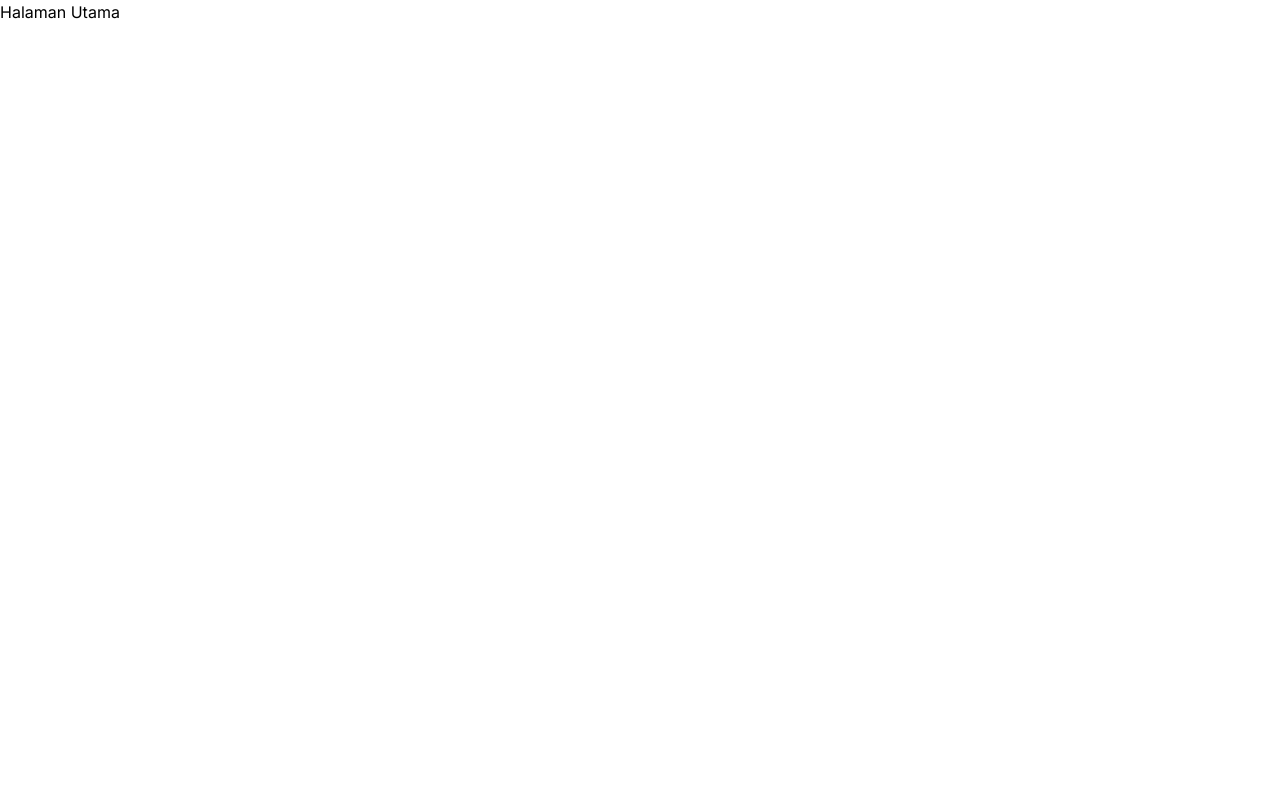
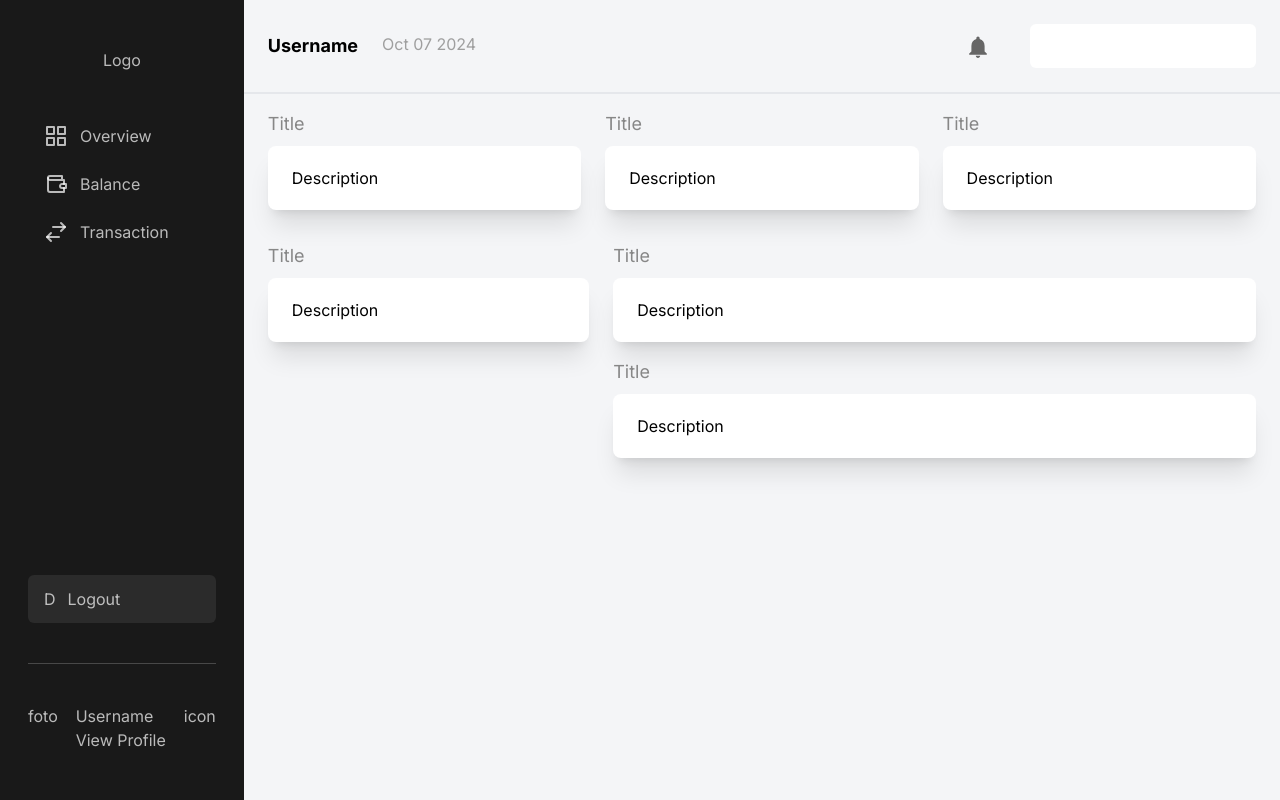
Before and after one commit to Reagenn/admin-ui, a React (Vite) app: page / in a window 1280 px wide. Built offline with nearby package versions, Linux system fonts and the light colour scheme.

Commit message:
update react icon

```diff
--- a/package.json
+++ b/package.json
@@ -10,6 +10,9 @@
     "preview": "vite preview"
   },
   "dependencies": {
+    "@emotion/react": "^11.13.3",
+    "@emotion/styled": "^11.13.0",
+    "@mui/icons-material": "^6.1.5",
     "react": "^18.3.1",
     "react-dom": "^18.3.1",
     "react-router-dom": "^6.27.0"
--- /dev/null
+++ b/src/component/Elements/Card/index.jsx
@@ -0,0 +1,10 @@
+const Card = () => {
+  return (
+    <>
+      <div className="text-lg text-gray-02 mb-2">Title</div>
+      <div className="bg-white rounded-lg px-6 py-5 shadow-xl">Description</div>
+    </>
+  );
+};
+
+export default Card;
--- /dev/null
+++ b/src/component/Elements/Icon/index.jsx
@@ -0,0 +1,37 @@
+const IconWrapper = ({ children }) => (
+  <svg width="24" height="24" viewBox="0 0 24 24" fill="none" xmlns="http://www.w3.org/2000/svg">
+    {children}
+  </svg>
+);
+
+const OverviewIcon = () => (
+  <IconWrapper>
+    <path d="M21 14H14V21H21V14Z" stroke="currentColor" strokeWidth="2" strokeLinecap="round" strokeLinejoin="round" />
+    <path d="M10 14H3V21H10V14Z" stroke="currentColor" strokeWidth="2" strokeLinecap="round" strokeLinejoin="round" />
+    <path d="M21 3H14V10H21V3Z" stroke="currentColor" strokeWidth="2" strokeLinecap="round" strokeLinejoin="round" />
+    <path d="M10 3H3V10H10V3Z" stroke="currentColor" strokeWidth="2" strokeLinecap="round" strokeLinejoin="round" />
+  </IconWrapper>
+);
+
+const BalanceIcon = () => (
+  <IconWrapper>
+    <path d="M20 12V8H6C5.46957 8 4.96086 7.78929 4.58579 7.41421C4.21071 7.03914 4 6.53043 4 6C4 4.9 4.9 4 6 4H18V8" stroke="currentColor" strokeWidth="2" strokeLinecap="round" strokeLinejoin="round" />
+    <path d="M4 6V18C4 19.1 4.9 20 6 20H20V16" stroke="currentColor" strokeWidth="2" strokeLinecap="round" strokeLinejoin="round" />
+    <path d="M18 12C17.4696 12 16.9609 12.2107 16.5858 12.5858C16.2107 12.9609 16 13.4696 16 14C16 15.1 16.9 16 18 16H22V12H18Z" stroke="currentColor" strokeWidth="2" strokeLinecap="round" strokeLinejoin="round" />
+  </IconWrapper>
+);
+
+const TransactionIcon = () => (
+  <IconWrapper>
+    <path d="M17 11L21 7L17 3" stroke="currentColor" strokeWidth="2" strokeLinecap="round" strokeLinejoin="round" />
+    <path d="M21 7H9" stroke="currentColor" strokeWidth="2" strokeLinecap="round" strokeLinejoin="round" />
+    <path d="M7 21L3 17L7 13" stroke="currentColor" strokeWidth="2" strokeLinecap="round" strokeLinejoin="round" />
+    <path d="M15 17H3" stroke="currentColor" strokeWidth="2" strokeLinecap="round" strokeLinejoin="round" />
+  </IconWrapper>
+);
+
+export const Icon = {
+  Overview: OverviewIcon,
+  Balance: BalanceIcon,
+  Transaction: TransactionIcon,
+};
--- a/src/component/Elements/LabeledInput/Input.jsx
+++ b/src/component/Elements/LabeledInput/Input.jsx
@@ -1,15 +1,7 @@
 const Input = (props) => {
-  const { type, placeholder, name } = props;
+  const { type, placeholder, name, variant = "bg-special-mainBg border border-gray-03" } = props;
 
-  return (
-    <input
-      type={type}
-      className="py-3 ps-4 text-sm border rounded-md w-full bg-special-mainBg border-gray-03 text-gray-01 focus:border-black focus:outline-none focus:ring-0"
-      placeholder={placeholder}
-      name={name}
-      id={name}
-    />
-  );
+  return <input type={type} className={`${variant} py-3 ps-4 text-sm  rounded-md w-full text-gray-01 focus:border-black focus:outline-none focus:ring-0`} placeholder={placeholder} name={name} id={name} />;
 };
 
 export default Input;
--- /dev/null
+++ b/src/component/Fragments/Header.jsx
@@ -0,0 +1,25 @@
+import Input from "../Elements/LabeledInput/Input";
+import NotificationsIcon from "@mui/icons-material/Notifications";
+
+const Header = () => {
+  const date = new Date().toDateString().slice(4);
+
+  return (
+    <header className="border-b-2 p-6 flex items-center justify-between">
+      <div className="flex">
+        <div className="font-bold text-lg">Username</div>
+        <div className="ms-6 text-gray-03">{date}</div>
+      </div>
+      <div className="flex">
+        <div className="self-center">
+          <NotificationsIcon className="text-gray-01 scale-110" />
+        </div>
+        <div className="ms-10 hidden sm:block">
+          <Input variant="bg-white w-80" />
+        </div>
+      </div>
+    </header>
+  );
+};
+
+export default Header;
--- /dev/null
+++ b/src/component/Fragments/Navbar.jsx
@@ -0,0 +1,62 @@
+import { Link } from "react-router-dom";
+import { Icon } from "../Elements/Icon";
+
+const Navbar = () => {
+  const menus = [
+    {
+      id: "overview",
+      link: "/",
+      icon: <Icon.Overview />,
+      label: "Overview",
+    },
+    {
+      id: "balance",
+      link: "/balance",
+      icon: <Icon.Balance />,
+      label: "Balance",
+    },
+    {
+      id: "transaction",
+      link: "/transaction",
+      icon: <Icon.Transaction />,
+      label: "Transaction",
+    },
+  ];
+
+  return (
+    <nav className="bg-defaultBlack text-special-bg2 sm:w-72 w-36 min-h-screen px-7 py-12 flex flex-col justify-between">
+      <div>
+        <div className="flex justify-center mb-10">Logo</div>
+        {menus.map((menu) => (
+          <Link to={menu.link}>
+            <div className="flex hover:bg-special-bg3 hover:text-white px-4 py-3 rounded-md">
+              <div className="mx-auto sm:mx-0">{menu.icon}</div>
+              <div className="ms-3 hidden sm:block">{menu.label}</div>
+            </div>
+          </Link>
+        ))}
+      </div>
+      <div className="sticky bottom-12">
+        <Link to="/logout">
+          <div className="flex bg-special-bg3 px-4 py-3 rounded-md hover:text-white">
+            <div className="mx-auto sm:mx-0">D</div>
+            <div className="ms-3 hidden sm:block">Logout</div>
+          </div>
+        </Link>
+
+        <div className="border-b my-10 border-b-special-bg"></div>
+        <div className="flex justify-between">
+          <div className="mx-auto sm:mx-0">foto</div>
+          <div className="hidden sm:block">
+            Username
+            <br />
+            View Profile
+          </div>
+          <div className="hidden sm:block">icon</div>
+        </div>
+      </div>
+    </nav>
+  );
+};
+
+export default Navbar;
--- /dev/null
+++ b/src/component/Layouts/MainLayout.jsx
@@ -0,0 +1,24 @@
+import Header from "../Fragments/Header";
+import Navbar from "../Fragments/Navbar";
+
+const MainLayout = (props) => {
+  const { children } = props;
+
+  return (
+    <div className="flex bg-special-mainBg w-screen min-h-screen max-w-full">
+      {/* navbar start*/}
+      <Navbar />
+      {/* navbar end*/}
+      <div className="w-screen">
+        {/* header start*/}
+        <Header />
+        {/* header end*/}
+        {/* content start*/}
+        <main className="px-6 py-4">{children}</main>
+        {/* content end*/}
+      </div>
+    </div>
+  );
+};
+
+export default MainLayout;
--- /dev/null
+++ b/src/pages/balance.jsx
@@ -0,0 +1,38 @@
+import Card from "../component/Elements/Card";
+import MainLayout from "../component/Layouts/MainLayout";
+
+const BalancePage = () => {
+  return (
+    <MainLayout type="balance">
+      {/* top content start*/}
+      <div className="mb-8 sm:flex sm:gap-6">
+        <div className="sm:w-1/3">
+          <Card />
+        </div>
+        <div className="sm:w-1/3">
+          <Card />
+        </div>
+        <div className="sm:w-1/3">
+          <Card />
+        </div>
+      </div>
+      {/* top content end*/}
+      {/* bottom content start*/}
+      <div className="mb-8 sm:flex sm:gap-6">
+        <div className="sm:w-1/3">
+          <Card />
+        </div>
+        <div className="sm:w-1/3">
+          <Card />
+        </div>
+        <div className="sm:w-1/3">
+          <Card />
+        </div>
+      </div>
+
+      {/* bottom content end*/}
+    </MainLayout>
+  );
+};
+
+export default BalancePage;
--- /dev/null
+++ b/src/pages/dashboard.jsx
@@ -0,0 +1,38 @@
+import MainLayout from "../component/Layouts/MainLayout";
+import Card from "../component/Elements/Card";
+const DashboardPage = () => {
+  return (
+    <MainLayout type="dashboard">
+      {/* top content start*/}
+      <div className="mb-4 sm:flex sm:gap-6">
+        <div className="mb-4 sm:w-1/3">
+          <Card />
+        </div>
+        <div className="mb-4 sm:w-1/3">
+          <Card />
+        </div>
+        <div className="mb-4 sm:w-1/3">
+          <Card />
+        </div>
+      </div>
+      {/* top content end*/}
+      {/* bottom content start*/}
+      <div className="sm:flex sm:gap-6">
+        <div className="mb-4 sm:w-1/3">
+          <Card />
+        </div>
+        <div className="sm:w-2/3">
+          <div className="mb-4">
+            <Card />
+          </div>
+          <div className="mb-4">
+            <Card />
+          </div>
+        </div>
+      </div>
+      {/* bottom content end*/}
+    </MainLayout>
+  );
+};
+
+export default DashboardPage;
```
Also changed, not shown: src/App.jsx (+7 -1 lines), 1 other file (tests, documents, lock files or other folders).
